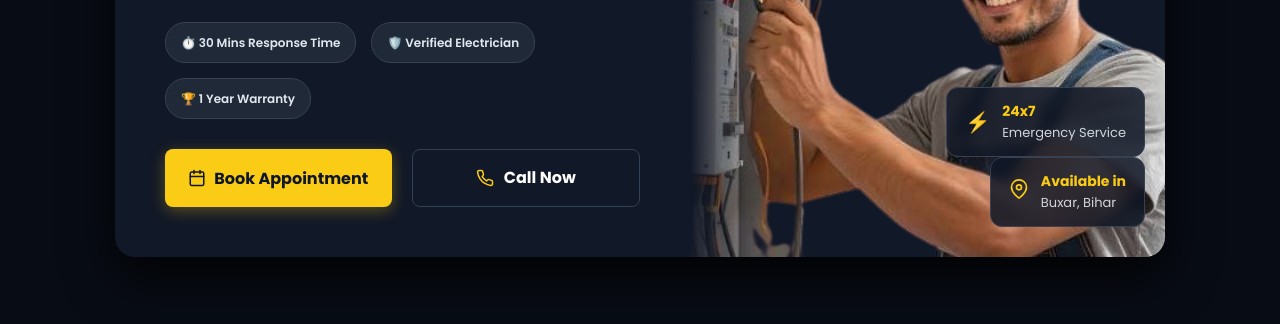
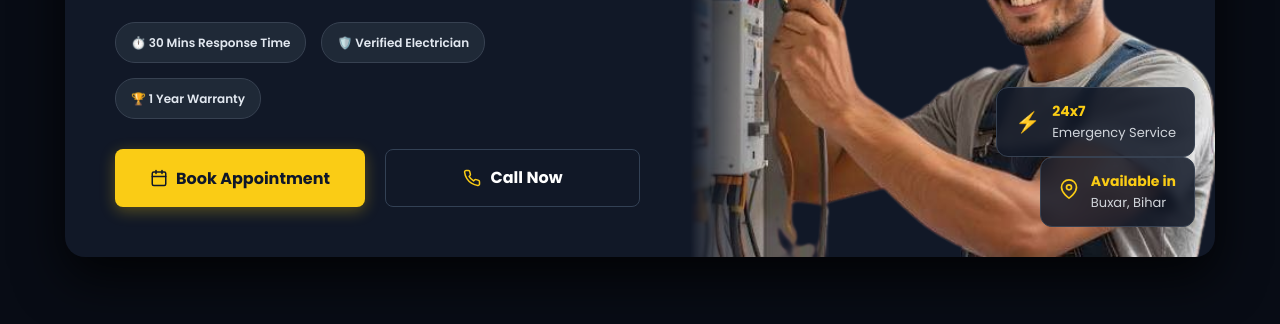
Before and after one commit to ankurkumar-ship-it/Ankita-Electrician, a plain HTML site: page index.html in a window 1280 px wide. Shown: the part 283-607 px from the top of the page. Drawn offline with Linux system fonts and the light colour scheme; no server answers.

Commit message:
Update index.html

```diff
--- a/index.html
+++ b/index.html
@@ -762,7 +762,7 @@
             box-shadow: none !important;
         }
 
-       /* 3. Hero Card Smooth & Compact Styling */
+      /* 3. Hero Card Smooth & Compact Styling */
         .hero-card {
             background-color: #111827 !important;
             border: none !important;
@@ -770,10 +770,10 @@
             display: flex;
             align-items: center;
             justify-content: space-between;
-            max-width: 1050px !important; /* Yahan 1200px ki jagah 1050px kar diya taaki zyada na phele */
+            max-width: 1150px !important; /* Pehle 1050 tha, isko 1150 kar diya taaki badges 1 line me aa jayein */
             width: 100%;
             overflow: hidden;
-            box-shadow: 0 20px 50px rgba(0, 0, 0, 0.8) !important; /* Clean Dark Glow */
+            box-shadow: 0 20px 50px rgba(0, 0, 0, 0.8) !important;
         }
 
         /* =========================================
```
